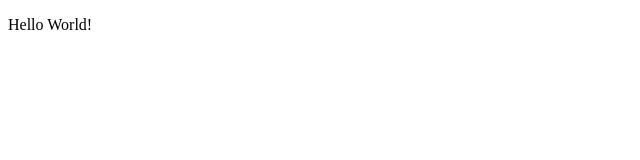
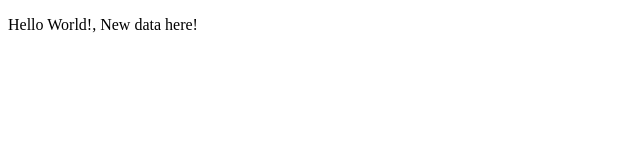
Before and after one commit to kshkinova/cps847_assignment1, a plain HTML site: page git_tst/index.html in a window 1280 px wide. Shown: the whole page, without its empty margins (0-640 px from the left). Drawn offline with Linux system fonts and the light colour scheme.

Commit message:
more updates

```diff
--- a/git_tst/index.html
+++ b/git_tst/index.html
@@ -4,7 +4,7 @@
   <title>Hello World</title>
 </head>
 <body>
-  <p>Hello World!</p>
+  <p>Hello World!, New data here!</p>
 </body>
 
 </html>
```
